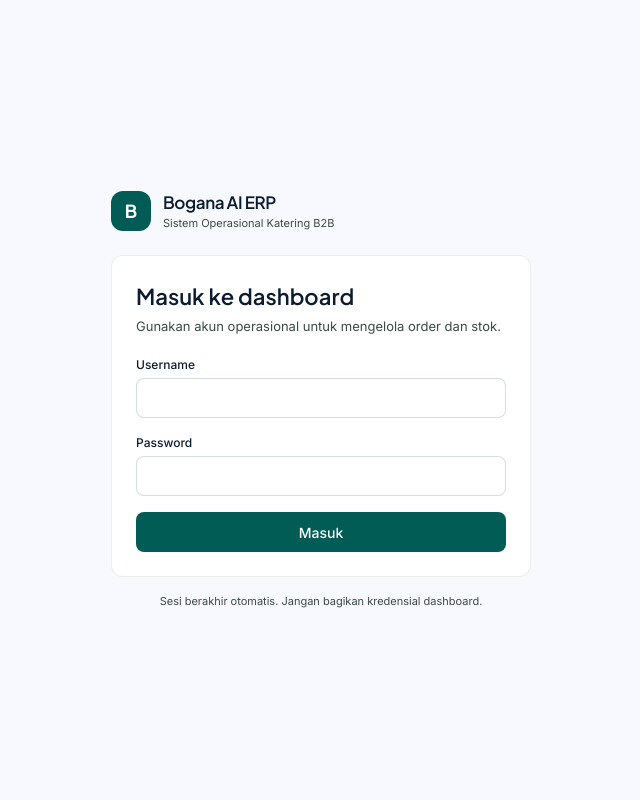
After one commit to hayyanjpg/bogana-ai-erp-system, a PHP site: template backend/templates/login.php in a window 1280 px wide. The commit adds this page. Shown: the whole page, without its empty margins (319-959 px from the left). Run offline with PHP 8.4, Linux system fonts and the light colour scheme; the template is opened without the code that fills it, so the values that code supplies are empty; some libraries are stand-ins or nearby versions.

Commit message:
feat(dashboard): wajibkan login dan tegakkan mode demo hanya-baca

```diff
--- /dev/null
+++ b/backend/templates/login.php
@@ -0,0 +1,95 @@
+<?php
+/** @var string $title */
+/** @var string|null $error */
+/** @var string $username */
+
+$error = $error ?? null;
+$username = $username ?? '';
+?>
+<!DOCTYPE html>
+<html lang="id">
+<head>
+    <meta charset="utf-8">
+    <meta name="viewport" content="width=device-width, initial-scale=1">
+    <meta name="color-scheme" content="light">
+    <meta name="robots" content="noindex">
+    <title><?= e($title ?? 'Masuk') ?> — Bogana AI ERP</title>
+    <link rel="preconnect" href="https://fonts.googleapis.com">
+    <link rel="preconnect" href="https://fonts.gstatic.com" crossorigin>
+    <link href="https://fonts.googleapis.com/css2?family=Inter:wght@400;500;600;700&family=Plus+Jakarta+Sans:wght@600;700&display=swap" rel="stylesheet">
+    <link href="https://fonts.googleapis.com/css2?family=Material+Symbols+Outlined:opsz,wght,FILL,GRAD@20..48,100..700,0..1,-50..200" rel="stylesheet">
+    <script src="https://cdn.tailwindcss.com"></script>
+    <script>
+      tailwind.config = {
+        theme: {
+          extend: {
+            colors: {
+              surface:'#f8f9ff','surface-container-lowest':'#ffffff','surface-container-low':'#eff4ff','surface-container':'#e5eeff',
+              'on-surface':'#0b1c30','on-surface-variant':'#3e4947','outline':'#6e7977','outline-variant':'#bdc9c6',
+              primary:'#005c55','primary-container':'#0f766e','on-primary':'#ffffff',
+              error:'#ba1a1a','error-container':'#ffdad6','on-error-container':'#93000a'
+            },
+            fontFamily: { headline:['"Plus Jakarta Sans"','Inter','sans-serif'], body:['Inter','sans-serif'] }
+          }
+        }
+      }
+    </script>
+    <link rel="stylesheet" href="assets/app.css">
+</head>
+<body class="min-h-screen bg-surface text-on-surface font-body antialiased">
+<main class="min-h-screen flex items-center justify-center px-4 py-10">
+  <div class="w-full max-w-[420px]">
+    <div class="flex items-center gap-3 mb-6">
+      <div class="h-10 w-10 rounded-xl bg-primary flex items-center justify-center text-on-primary font-headline font-bold text-[18px]">B</div>
+      <div class="flex flex-col">
+        <span class="font-headline text-[17px] font-semibold tracking-tight leading-tight">Bogana AI ERP</span>
+        <span class="text-[11px] text-on-surface-variant leading-none mt-1">Sistem Operasional Katering B2B</span>
+      </div>
+    </div>
+
+    <section class="rounded-xl bg-surface-container-lowest p-6 shadow-xs border border-outline-variant/30">
+      <h1 class="font-headline text-[22px] font-semibold">Masuk ke dashboard</h1>
+      <p class="text-[13px] text-on-surface-variant mt-1">Gunakan akun operasional untuk mengelola order dan stok.</p>
+
+      <?php if ($error !== null): ?>
+        <div role="alert" class="mt-4 rounded-lg bg-error-container text-on-error-container px-3 py-2 text-[13px] border border-error/20">
+          <?= e($error) ?>
+        </div>
+      <?php endif; ?>
+
+      <form method="post" action="?page=login" class="mt-5 space-y-4" data-submit-lock>
+        <input type="hidden" name="csrf_token" value="<?= e(csrf_token()) ?>">
+
+        <div>
+          <label for="username" class="block text-[12px] font-medium text-on-surface mb-1">Username</label>
+          <input id="username" name="username" type="text" required maxlength="64" autocomplete="username"
+                 value="<?= e($username) ?>"
+                 class="w-full h-10 px-3 rounded-lg border border-outline-variant/60 bg-surface-container-lowest text-[14px] focus:outline-none focus:border-primary focus:ring-2 focus:ring-primary/20">
+        </div>
+
+        <div>
+          <label for="password" class="block text-[12px] font-medium text-on-surface mb-1">Password</label>
+          <input id="password" name="password" type="password" required maxlength="200" autocomplete="current-password"
+                 class="w-full h-10 px-3 rounded-lg border border-outline-variant/60 bg-surface-container-lowest text-[14px] focus:outline-none focus:border-primary focus:ring-2 focus:ring-primary/20">
+        </div>
+
+        <button type="submit" class="w-full h-10 rounded-lg bg-primary hover:bg-primary-container text-on-primary text-[14px] font-medium transition-colors">
+          Masuk
+        </button>
+      </form>
+    </section>
+
+    <p class="text-[11px] text-on-surface-variant text-center mt-4">
+      Sesi berakhir otomatis. Jangan bagikan kredensial dashboard.
+    </p>
+  </div>
+</main>
+<script>
+(function(){
+  document.querySelectorAll('form[data-submit-lock]').forEach(function(f){
+    f.addEventListener('submit',function(){var b=f.querySelector('button[type="submit"]');if(b){b.disabled=true;b.classList.add('opacity-70');}});
+  });
+})();
+</script>
+</body>
+</html>
```
Also changed, not shown: backend/public/index.php (+10 -2 lines), backend/src/Router.php (+114 -0 lines), backend/src/View.php (+20 -5 lines), backend/templates/layout.php (+21 -3 lines).
